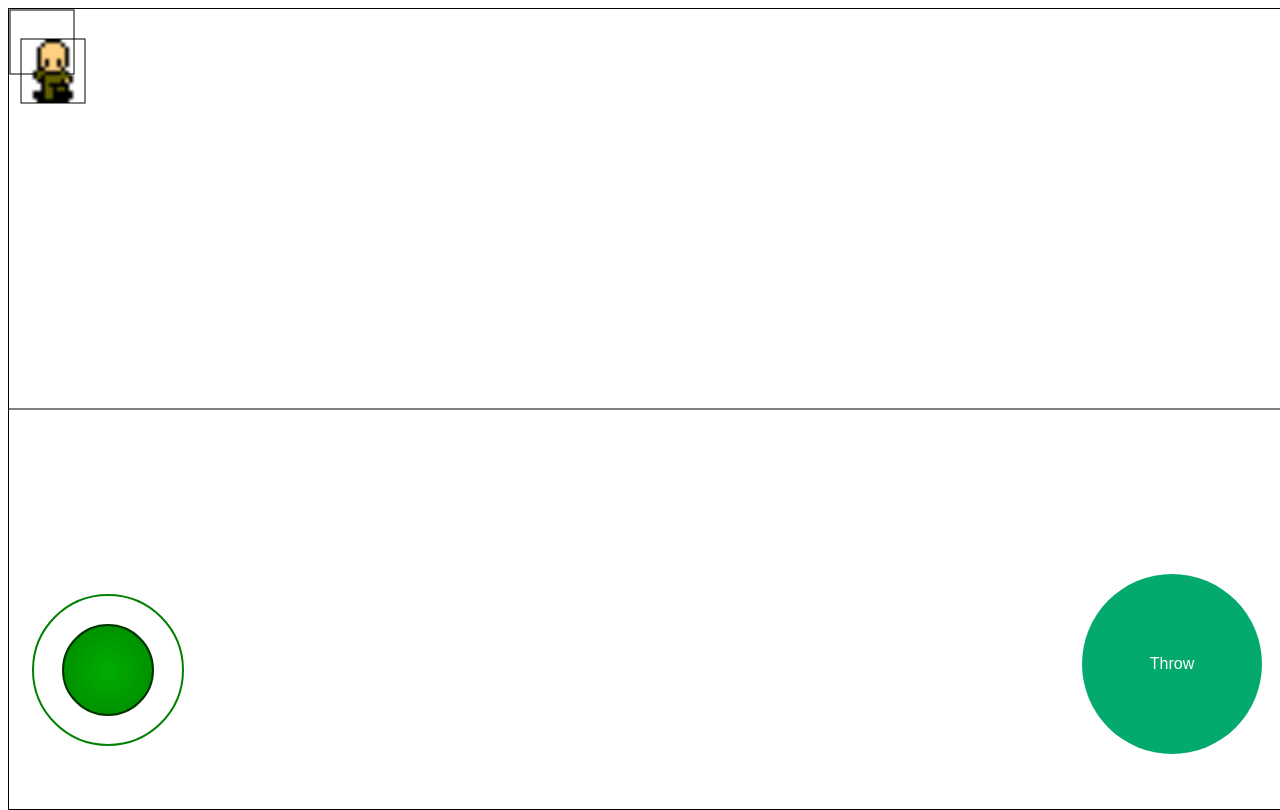
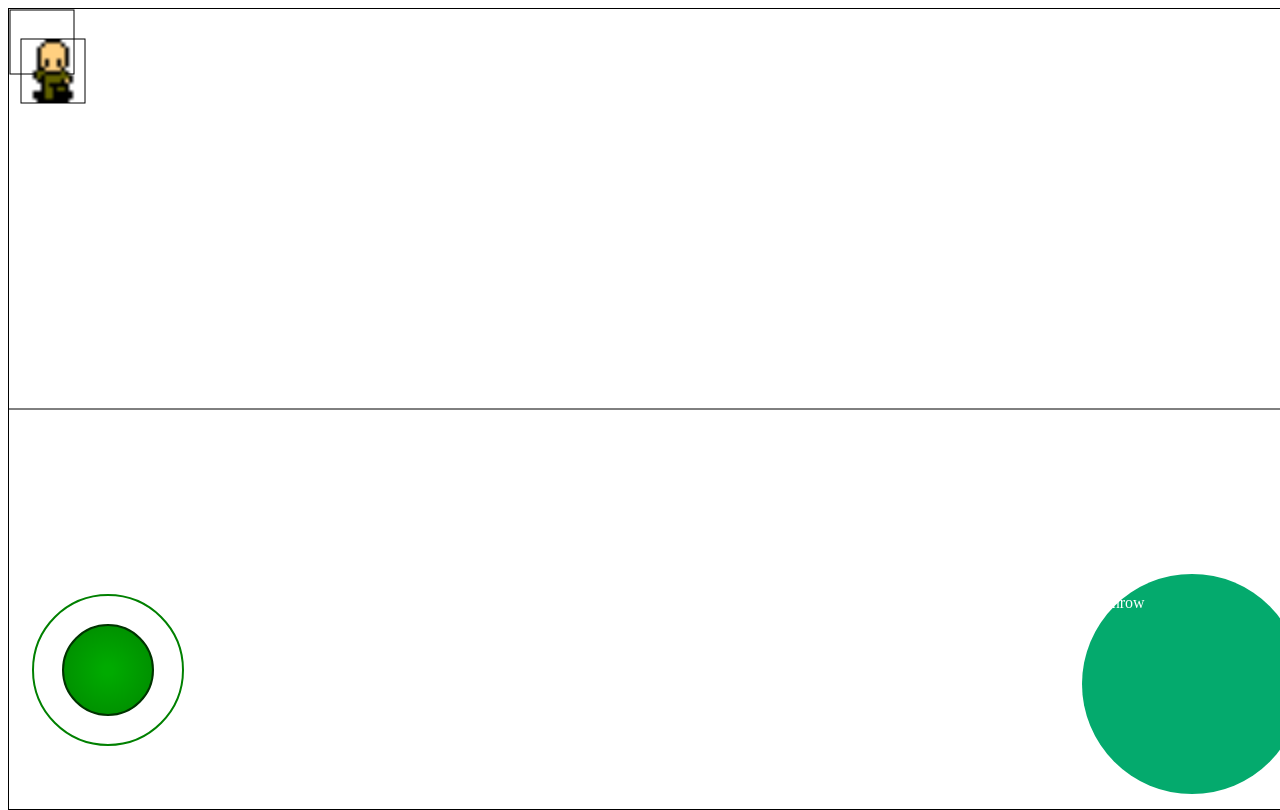
Before and after one commit to dan2430/dan2430.github.io, a plain HTML site: page index.html in a window 1280 px wide. Drawn offline with Linux system fonts and the light colour scheme.

Commit message:
Update index.html

```diff
--- a/index.html
+++ b/index.html
@@ -65,7 +65,7 @@ img {
 	</div>
 </div>
 <div id="shootDIV" style="width:200px;height:200px;margin-bottom:30px;">
- <button id="button" onclick="shootBullet()">Throw</button>
+ <div id="button" >Throw</div>
 </div>
 </div>
 <img id="left1" src="left1.png" >
```
